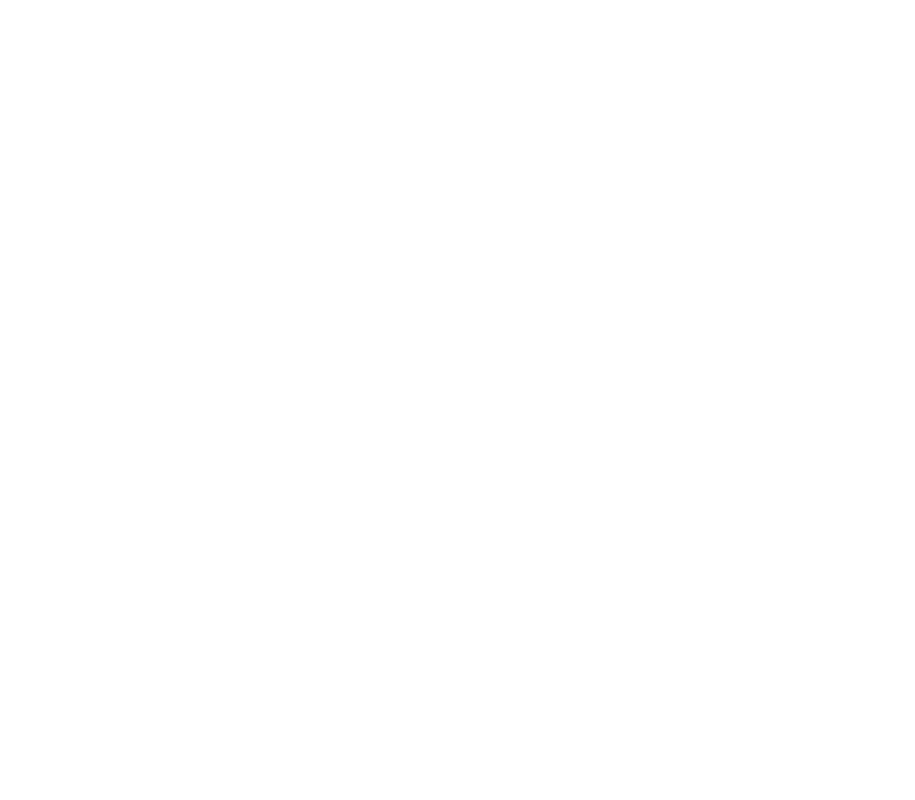
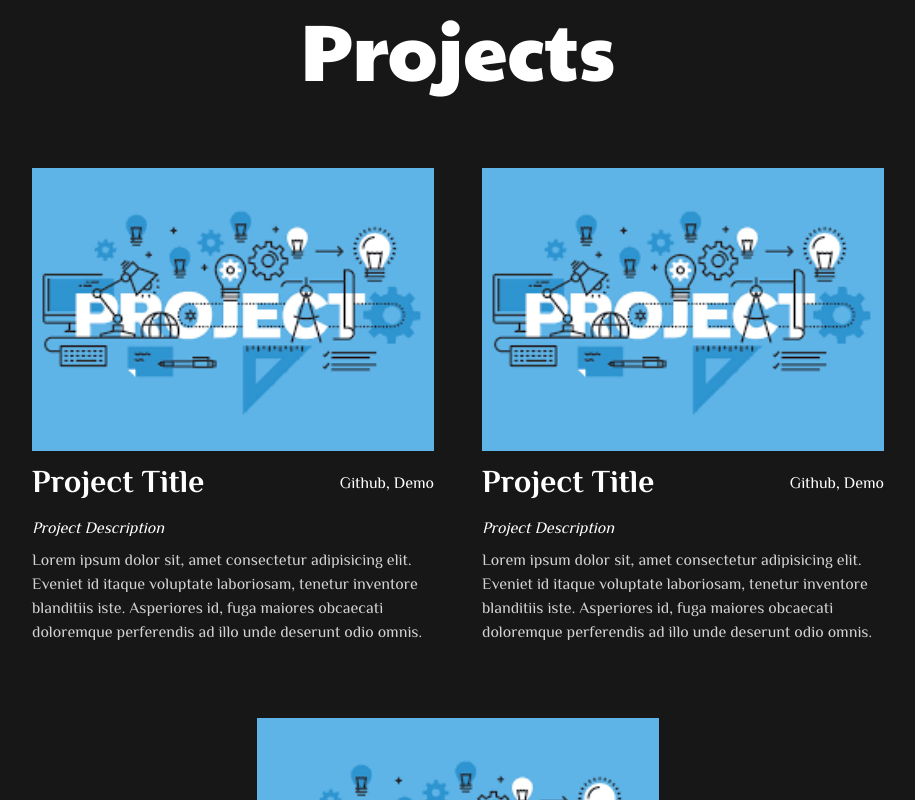
Before and after one commit to Kaustuv-Karki/portfolio-website, a React (Vite) app: page / in a window 1280 px wide. Shown: the part 1600-2400 px from the top of the page, without its empty margins (182-1097 px from the left). Before the commit the page ends 1600 px from the top, so only its background shows below. Built offline with nearby package versions, Linux system fonts and the light colour scheme.

Commit message:
Projects cards

```diff
--- a/src/components/MainPage/MainPage.jsx
+++ b/src/components/MainPage/MainPage.jsx
@@ -1,3 +1,4 @@
+import Projects from "../Projects/Projects";
 import Skills from "../Skills/Skills";
 import "./MainPage.css";
 
@@ -5,6 +6,7 @@
   return (
     <div className="mainpage__main">
       <Skills />
+      <Projects />
     </div>
   );
 };
--- /dev/null
+++ b/src/components/ProjectCard/ProjectCard.jsx
@@ -0,0 +1,23 @@
+import './styles.css'
+import Project from '../../assets/project-images/project-1.png'
+const ProjectCard = () => {
+  return (
+    <div className='projectcard__main'>
+      <img className='projectcard__image' src={Project} alt='project' />
+      <div className='projectcard__text'>
+        <div className='projectcard__header'>
+          <h2>Project Title</h2>
+          <p>Github, Demo</p>
+        </div>
+        <p className='projectcard__stacks'>Project Description</p>
+        <p className='projectcard__description'>
+          Lorem ipsum dolor sit, amet consectetur adipisicing elit. Eveniet id itaque voluptate laboriosam,
+          tenetur inventore blanditiis iste. Asperiores id, fuga maiores obcaecati
+          doloremque perferendis ad illo unde deserunt odio omnis.
+        </p>
+      </div>
+    </div>
+  )
+}
+
+export default ProjectCard
--- /dev/null
+++ b/src/components/ProjectCard/styles.css
@@ -0,0 +1,50 @@
+.projectcard__main{
+    padding: 2rem 1.5rem;
+    width: 450px;
+    height: 550px;
+    display: flex;
+    flex-direction: column;
+}
+
+.projectcard__image{
+    width: 100%;
+    height: 60%;
+    object-fit: cover;
+}
+
+.projectcard__header{
+    display: flex;
+    align-items: center;
+    flex-direction: row;
+    padding: 0.5rem 0;
+    justify-content: space-between;
+}
+
+.projectcard__header > h2{
+    font-size: 2rem;
+    color: white;
+    font-family: 'El Messiri', sans-serif;
+}
+
+.projectcard__header > p {
+    font-size: 1rem;
+    color: white;
+    font-family: 'El Messiri', sans-serif;
+}
+
+.projectcard__description{
+    color: lightgray;
+    font-size: 0.7rem;
+    font-family: 'El Messiri', sans-serif;
+    font-size: 1rem;
+    line-height: 1.5;
+    padding-bottom: 0.5rem;
+}
+
+.projectcard__stacks{
+    font-family: 'El Messiri' , sans-serif;
+    font-size: 1rem;
+    font-style: italic;
+    color: white;
+    padding-bottom: 0.5rem;
+}
--- a/src/components/Projects/Projects.jsx
+++ b/src/components/Projects/Projects.jsx
@@ -1,7 +1,14 @@
+import ProjectCard from '../ProjectCard/ProjectCard';
+import './styles.css'
 const Projects = () => {
   return (
     <div className="project__main">
       <h1 className="project__title">Projects</h1>
+      <div className='project__list'>
+          <ProjectCard/>
+          <ProjectCard/>
+          <ProjectCard/>
+      </div>
     </div>
   );
 };
--- a/src/components/Projects/styles.css
+++ b/src/components/Projects/styles.css
@@ -0,0 +1,25 @@
+.project__main{
+    height: fit-content;
+    width: 100%;
+    height: fit-content;
+    padding: 1rem 0;
+    background-color: #171717;
+}
+
+.project__title{
+    color: white;
+    font-family: 'Paytone One', sans-serif;
+    font-size: 5rem;
+    font-weight: 300;
+    text-align: center;
+    padding: 2rem 0rem ;
+}
+
+.project__list{
+    width: 90%;
+    margin: 0px auto;
+    display: flex;
+    flex-wrap: wrap;
+    justify-content: center;
+    /* justify-content: space-between; */
+}
--- a/src/components/Skills/styles.css
+++ b/src/components/Skills/styles.css
@@ -1,5 +1,6 @@
 .skills__main {
-    height: 100vh;
+    height: fit-content;
+    padding: 1rem 0;
     width: 100%;
     background-color: #171717;
 }
```
